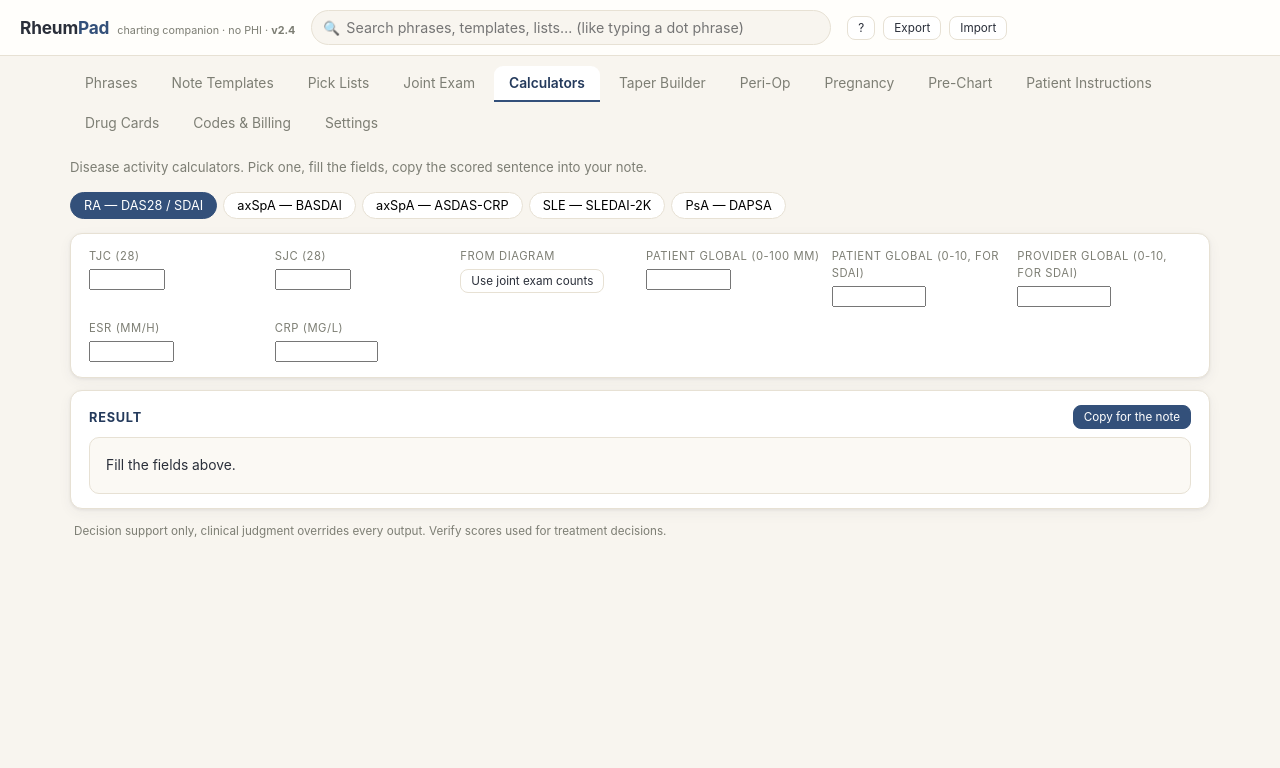
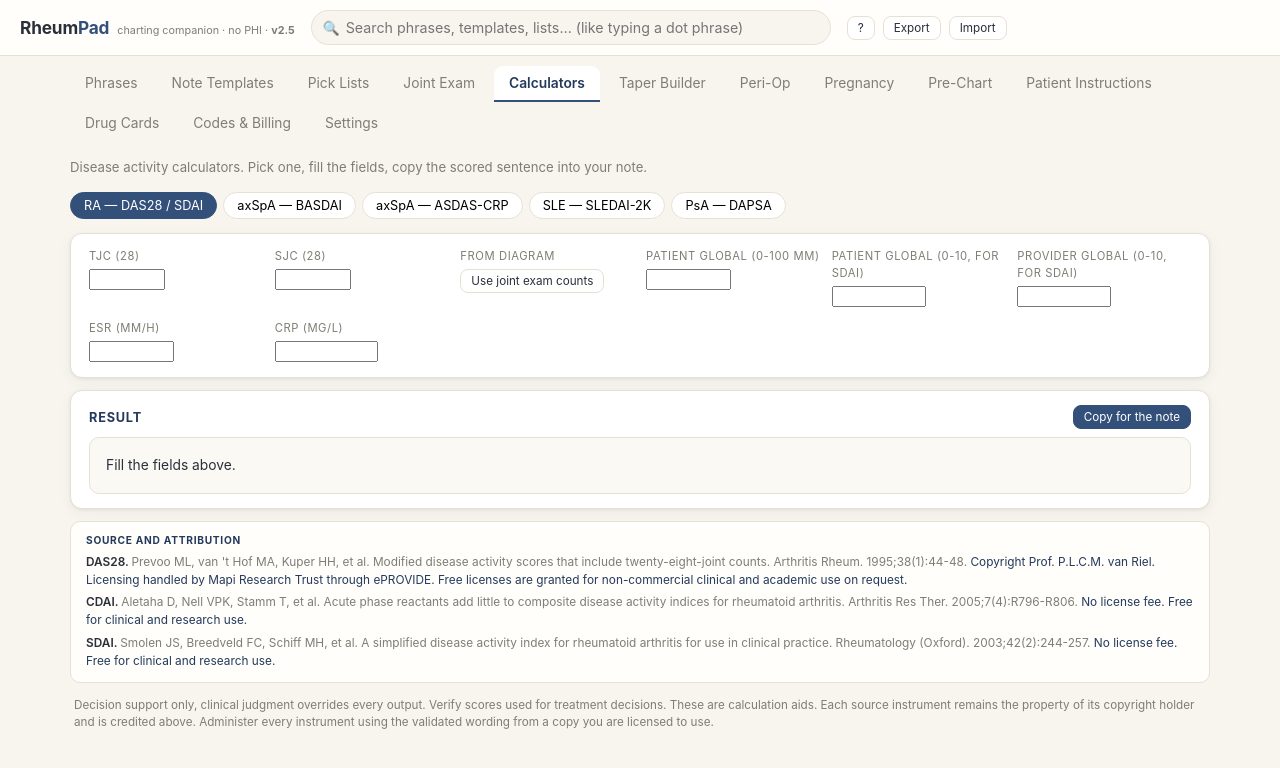
Before and after one commit to dfeterman/rheumpad, a plain HTML site: page index.html in a window 1280 px wide. Both pictures are taken after typing "Sample" into the empty fields and a click on the button "Calculators". Drawn offline with Linux system fonts and the light colour scheme.

Commit message:
Add files via upload

```diff
--- a/index.html
+++ b/index.html
@@ -198,6 +198,13 @@
   .micbtn{background:var(--accent-soft); border-color:var(--accent); color:var(--accent-ink); font-weight:600; white-space:nowrap;}
   .micbtn.rec{background:var(--both); border-color:var(--both); color:#fff; animation:micpulse 1.2s infinite;}
   .micbtn-off{opacity:.6;}
+  .calc-attr{margin:0 0 10px; padding:11px 15px; border-radius:10px; background:#fffefb;
+    border:1px solid var(--line); font-size:.79rem; line-height:1.5; color:var(--muted);}
+  .calc-attr h5{font-size:.68rem; text-transform:uppercase; letter-spacing:.07em; color:var(--accent-ink); margin-bottom:6px;}
+  .calc-attr p{margin:0 0 5px;}
+  .calc-attr p:last-child{margin-bottom:0;}
+  .calc-attr b{color:var(--ink); font-weight:600;}
+  .calc-attr .lic{color:var(--accent-ink);}
   #dictbar{margin-bottom:12px; padding:9px 14px; border-radius:10px; font-size:.85rem;
     background:var(--accent-soft); border:1px solid var(--accent); color:var(--accent-ink);}
   #dictbar.bad{background:#fef3c7; border-color:#f2d48a; color:#92400e;}
@@ -254,7 +261,7 @@
 <body>
 
 <header class="app">
-  <div class="brand"><h1>Rheum<span class="pad">Pad</span></h1><small>charting companion · no PHI · <b id="buildstamp">v2.4</b></small></div>
+  <div class="brand"><h1>Rheum<span class="pad">Pad</span></h1><small>charting companion · no PHI · <b id="buildstamp">v2.5</b></small></div>
   <div class="searchwrap"><span class="mag">&#128269;</span>
     <input id="globalsearch" type="text" placeholder="Search phrases, templates, lists… (like typing a dot phrase)">
   </div>
@@ -348,7 +355,10 @@
     <div class="comp-section"><div id="calc-body" class="pc-grid" style="grid-template-columns:repeat(auto-fit,minmax(170px,1fr));"></div></div>
     <div class="comp-section"><h4><span>Result</span><button class="btn small primary" onclick="Calc.copy()">Copy for the note</button></h4>
       <div id="calc-out" class="filled" style="margin:0;"></div></div>
-    <p class="modfoot">Decision support only, clinical judgment overrides every output. Verify scores used for treatment decisions.</p>
+    <div id="calc-attr" class="calc-attr"></div>
+    <p class="modfoot">Decision support only, clinical judgment overrides every output. Verify scores used for treatment decisions.
+      These are calculation aids. Each source instrument remains the property of its copyright holder and is credited above.
+      Administer every instrument using the validated wording from a copy you are licensed to use.</p>
   </section>
 
   <section class="tab" id="tab-taper">
@@ -1928,6 +1938,48 @@ const Calc = {
     [2,"Low complement"],[2,"Elevated dsDNA"],
     [1,"Fever >38°C"],[1,"Thrombocytopenia (<100k)"],[1,"Leukopenia (<3k)"]
   ],
+  ATTR: {
+    das28: [
+      ["DAS28", "Prevoo ML, van 't Hof MA, Kuper HH, et al. Modified disease activity scores that include twenty-eight-joint counts. Arthritis Rheum. 1995;38(1):44-48.",
+       "Copyright Prof. P.L.C.M. van Riel. Licensing handled by Mapi Research Trust through ePROVIDE. Free licenses are granted for non-commercial clinical and academic use on request."],
+      ["CDAI", "Aletaha D, Nell VPK, Stamm T, et al. Acute phase reactants add little to composite disease activity indices for rheumatoid arthritis. Arthritis Res Ther. 2005;7(4):R796-R806.",
+       "No license fee. Free for clinical and research use."],
+      ["SDAI", "Smolen JS, Breedveld FC, Schiff MH, et al. A simplified disease activity index for rheumatoid arthritis for use in clinical practice. Rheumatology (Oxford). 2003;42(2):244-257.",
+       "No license fee. Free for clinical and research use."]
+    ],
+    basdai: [
+      ["BASDAI", "Garrett S, Jenkinson T, Kennedy LG, Whitelock H, Gaisford P, Calin A. A new approach to defining disease status in ankylosing spondylitis: the Bath Ankylosing Spondylitis Disease Activity Index. J Rheumatol. 1994;21(12):2286-2291.",
+       "Copyright held by A. Calin, represented by Mapi Research Trust. Free for academic and non-commercial clinical use; commercial and industry use is charged. The prompts below are shortened labels, not the validated question wording. Administer the questionnaire from a copy you are licensed to use."]
+    ],
+    asdas: [
+      ["ASDAS-CRP", "Lukas C, Landewé R, Sieper J, et al. Development of an ASAS-endorsed disease activity score (ASDAS) in patients with ankylosing spondylitis. Ann Rheum Dis. 2009;68(1):18-24.",
+       "Public domain. The ASAS group publishes a free calculator at asas-group.org."],
+      ["Activity cut-offs", "Machado PM, Landewé R, van der Heijde D. Ankylosing Spondylitis Disease Activity Score (ASDAS): 2018 update of the nomenclature for disease activity states. Ann Rheum Dis. 2018;77(10):1539-1540.", ""]
+    ],
+    sledai: [
+      ["SLEDAI-2K", "Gladman DD, Ibañez D, Urowitz MB. Systemic lupus erythematosus disease activity index 2000. J Rheumatol. 2002;29(2):288-291.",
+       "Distributed by Mapi Research Trust through ePROVIDE. The descriptors below are abbreviated. Score from the full published definitions, and request a license for anything beyond individual clinical use."]
+    ],
+    dapsa: [
+      ["DAPSA", "Schoels M, Aletaha D, Funovits J, Kavanaugh A, Baker D, Smolen JS. Application of the DAREA/DAPSA score for assessment of disease activity in psoriatic arthritis. Ann Rheum Dis. 2010;69(8):1441-1447.",
+       "No license fee. Free for clinical and research use."],
+      ["Remission cut-offs", "Schoels MM, Aletaha D, Alasti F, Smolen JS. Disease activity in psoriatic arthritis: defining remission and treatment success using the DAPSA score. Ann Rheum Dis. 2016;75(5):811-818.", ""]
+    ]
+  },
+  renderAttr(){
+    const host = document.getElementById("calc-attr");
+    if (!host) return;
+    host.innerHTML = "";
+    const rows = this.ATTR[this.current] || [];
+    const h = document.createElement("h5"); h.textContent = "Source and attribution"; host.appendChild(h);
+    rows.forEach(([name, cite, lic])=>{
+      const p = document.createElement("p");
+      const b = document.createElement("b"); b.textContent = name + ". ";
+      p.appendChild(b); p.appendChild(document.createTextNode(cite));
+      if (lic) { const s = document.createElement("span"); s.className = "lic"; s.textContent = " " + lic; p.appendChild(s); }
+      host.appendChild(p);
+    });
+  },
   init(){
     const pick = document.getElementById("calc-pick");
     this.LIST.forEach(([id, label])=>{
@@ -1995,6 +2047,7 @@ const Calc = {
       this.num(host, "crp", "CRP (mg/dL)", {max:40, step:0.1});
     }
     if (c !== "sledai") host.style.display = "";
+    this.renderAttr();
     this.update();
   },
   update(){
```
